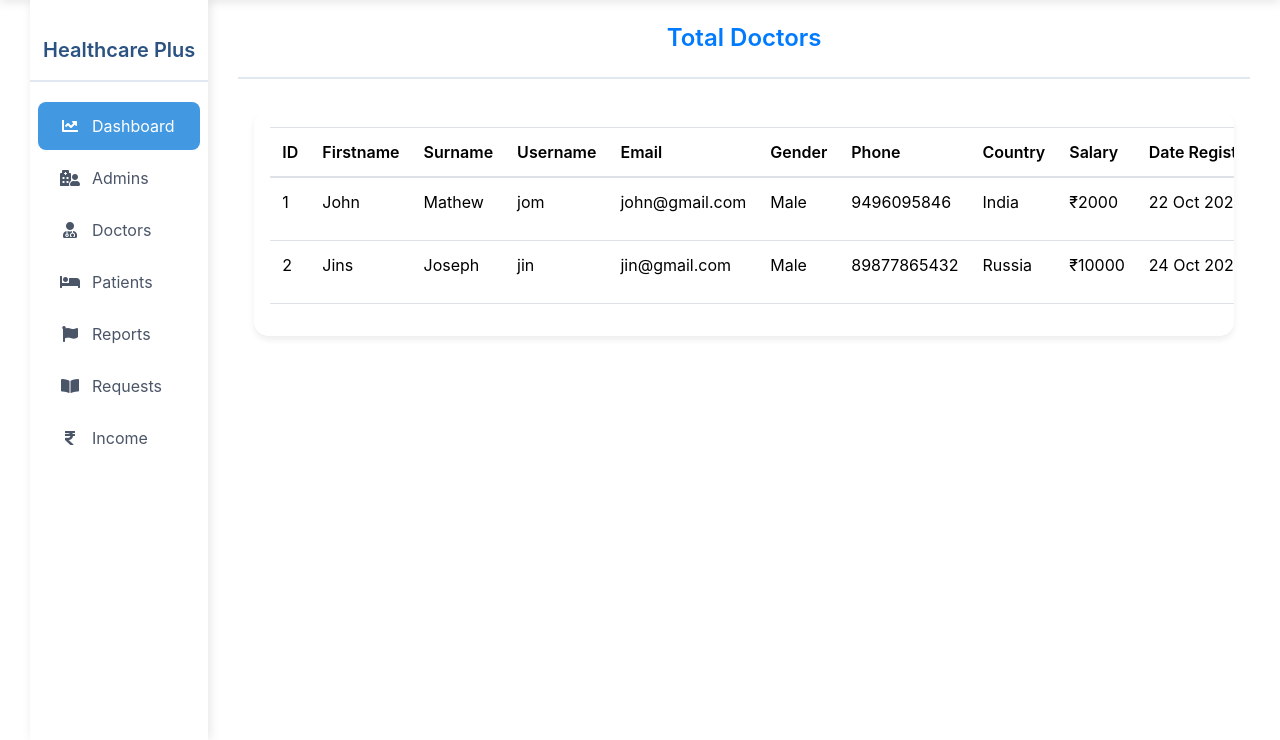
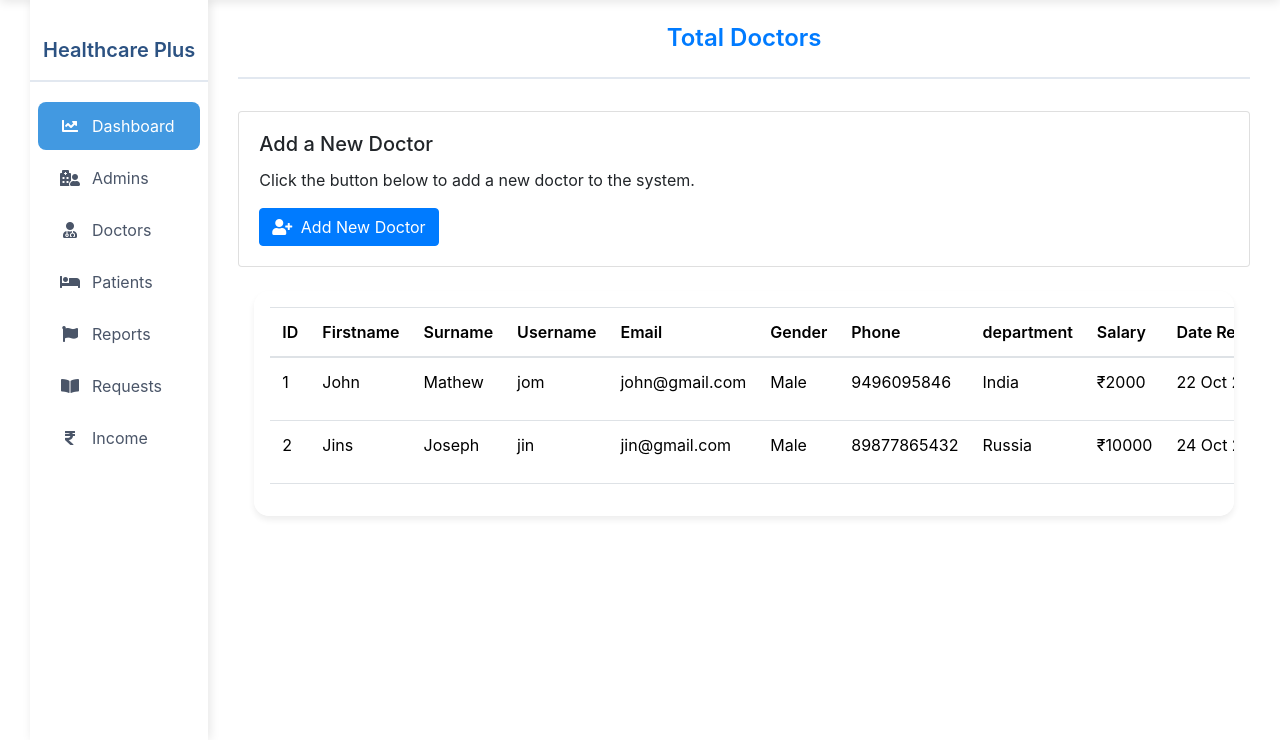
Before and after one commit to blitzbugg/HMS, a PHP site: page /admin/doctor.php in a window 1280 px wide. Shown: the part 88-828 px from the top of the page. Run offline with PHP 8.4, Linux system fonts and the light colour scheme; data comes from the database, SQL or seed files in the repository; some libraries are stand-ins or nearby versions.

Commit message:
The table doctor had a coloumn 'country' has changed to 'department'

```diff
--- a/admin/ajax_job_request.php
+++ b/admin/ajax_job_request.php
@@ -16,7 +16,7 @@ $output .= "
     <th>Email</th>
     <th>Gender</th>
     <th>Phone</th>
-    <th>Country</th>
+    <th>department</th>
     <th>Date Registered</th>
     <th>Actions</th>
 </tr>";
@@ -39,7 +39,7 @@ while ($row = mysqli_fetch_array($res)) {
     <td>".$row['email']."</td>
     <td>".$row['gender']."</td>
     <td>".$row['phone']."</td>
-    <td>".$row['country']."</td>
+    <td>".$row['department']."</td>
     <td>".$row['date_reg']."</td>
     <td>
         <div class='col-md-12'>
--- a/admin/doctor.php
+++ b/admin/doctor.php
@@ -22,6 +22,18 @@
                 </div>
                 <div class="col-md-10">
                     <h5 class="text-center">Total Doctors</h5>
+
+                    <!-- Navigation Card for Adding New Doctor -->
+                    <div class="card mb-4">
+                        <div class="card-body">
+                            <h5 class="card-title">Add a New Doctor</h5>
+                            <p class="card-text">Click the button below to add a new doctor to the system.</p>
+                            <a href="apply.php" class="btn btn-primary">
+                                <i class="fas fa-user-plus mr-1"></i> Add New Doctor
+                            </a>
+                        </div>
+                    </div>
+
                     <div class="table-container">
                         <?php
                         $query = "SELECT * FROM doctors WHERE status='Approved' ORDER BY date_reg ASC";
@@ -39,7 +51,7 @@
                                     <th>Email</th>
                                     <th>Gender</th>
                                     <th>Phone</th>
-                                    <th>Country</th>
+                                    <th>department</th>
                                     <th>Salary</th>
                                     <th>Date Registered</th>
                                     <th>Actions</th>
@@ -64,7 +76,7 @@
                                 <td>".$row['email']."</td>
                                 <td>".$row['gender']."</td>
                                 <td>".$row['phone']."</td>
-                                <td>".$row['country']."</td>
+                                <td>".$row['department']."</td>
                                 <td>₹".$row['salary']."</td>
                                 <td>".date('d M Y', strtotime($row['date_reg']))."</td>
                                 <td>
--- a/admin/edit.php
+++ b/admin/edit.php
@@ -50,7 +50,7 @@ session_start();
                             <h5 class="my-3">Email : <?php echo $row['email']?></h5>
                             <h5 class="my-3">Phone : <?php echo $row['phone']?></h5>
                             <h5 class="my-3">Gender : <?php echo $row['gender']?></h5>
-                            <h5 class="my-3">Country : <?php echo $row['country']?></h5>
+                            <h5 class="my-3">department : <?php echo $row['department']?></h5>
                             <h5 class="my-3">Date Registered : <?php echo $row['date_reg']?></h5>
                             <h5 class="my-3">Salary : $<?php echo $row['salary']?></h5>
 
--- a/doctor/profile.php
+++ b/doctor/profile.php
@@ -90,8 +90,8 @@ session_start();
                                                 <td><?php echo $row['gender']; ?></td>
                                             </tr>
                                             <tr>
-                                                <td><i class="fas fa-globe detail-icon"></i>Country</td>
-                                                <td><?php echo $row['country']; ?></td>
+                                                <td><i class="fas fa-globe detail-icon"></i>department</td>
+                                                <td><?php echo $row['department']; ?></td>
                                             </tr>
                                             <tr>
                                                 <td><i class="fas fa-dollar-sign detail-icon"></i>Salary</td>
--- a/sql/hms.sql
+++ b/sql/hms.sql
@@ -101,7 +101,7 @@ CREATE TABLE `doctors` (
   `email` varchar(100) NOT NULL,
   `gender` varchar(100) NOT NULL,
   `phone` varchar(100) NOT NULL,
-  `country` varchar(100) NOT NULL,
+  `department` varchar(100) NOT NULL,
   `password` varchar(100) NOT NULL,
   `salary` varchar(100) NOT NULL,
   `date_reg` varchar(100) NOT NULL,
@@ -113,7 +113,7 @@ CREATE TABLE `doctors` (
 -- Dumping data for table `doctors`
 --
 
-INSERT INTO `doctors` (`id`, `firstname`, `surname`, `username`, `email`, `gender`, `phone`, `country`, `password`, `salary`, `date_reg`, `status`, `profile`) VALUES
+INSERT INTO `doctors` (`id`, `firstname`, `surname`, `username`, `email`, `gender`, `phone`, `department`, `password`, `salary`, `date_reg`, `status`, `profile`) VALUES
 (1, 'John', 'Mathew', 'jom', 'john@gmail.com', 'Male', '9496095846', 'India', '1234', '2000', '2024-10-22 19:06:20', 'Approved', 'john-doc.jpeg'),
 (2, 'Jins', 'Joseph', 'jin', 'jin@gmail.com', 'Male', '89877865432', 'Russia', 'abcd', '10000', '2024-10-24 12:48:11', 'Approved', 'doctor.jpg');
 
```
